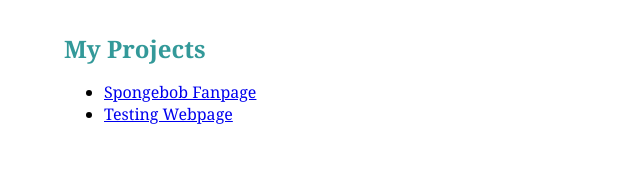
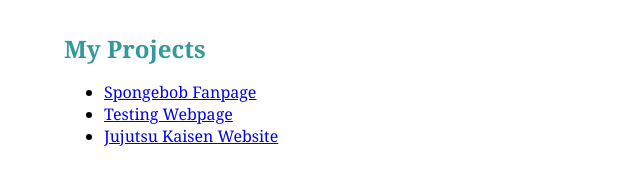
Before and after one commit to codingdonebadly/codingdonebadly.github.io, a plain HTML site: page index.html in a window 1280 px wide. Shown: the whole page, without its empty margins (0-640 px from the left). Drawn offline with Linux system fonts and the light colour scheme.

Commit message:
Update index.html

```diff
--- a/index.html
+++ b/index.html
@@ -32,6 +32,7 @@ small {
 <ul>
     <li><a href="website/week6.html">Spongebob Fanpage</a></li>
     <li><a href="website/week10.html">Testing Webpage</a></li>
+    <li><a href="website/jjkstudent.html">Jujutsu Kaisen Website</a></li>
 </ul>
 
 </body>
```
